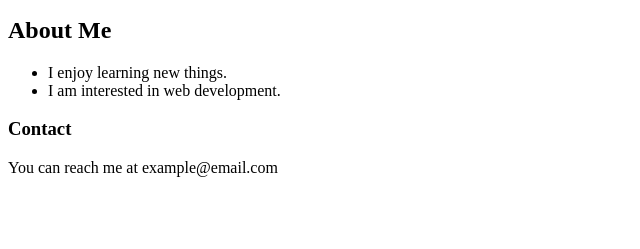
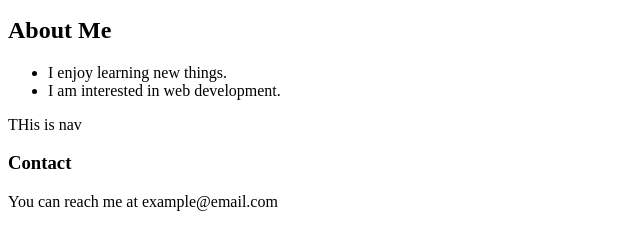
Before and after one commit to veera8519/git-ecommerece, a plain HTML site: page index.html in a window 1280 px wide. Shown: the part 101-350 px from the top of the page, without its empty margins (0-640 px from the left). Drawn offline with Linux system fonts and the light colour scheme.

```diff
--- a/index.html
+++ b/index.html
@@ -13,6 +13,7 @@
         <li>I enjoy learning new things.</li>
         <li>I am interested in web development.</li>
     </ul>
+    <nav>THis is nav</nav>
 
     <h3>Contact</h3>
     <p>You can reach me at example@email.com</p>
```
Also changed, not shown: about.html (added), footer.html (added).
